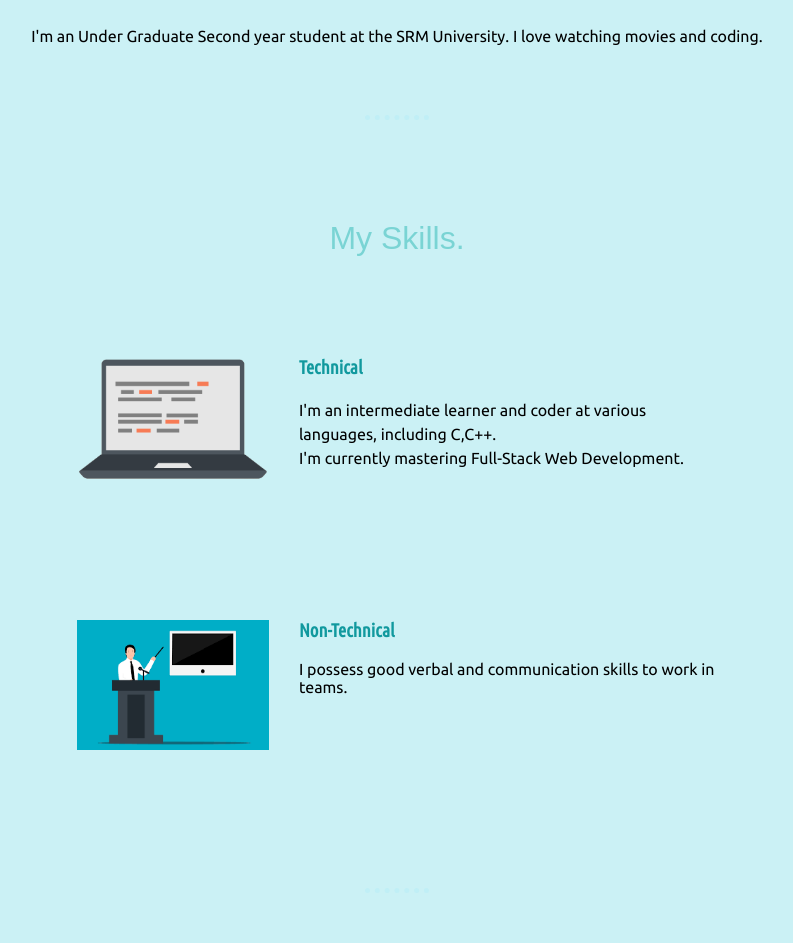
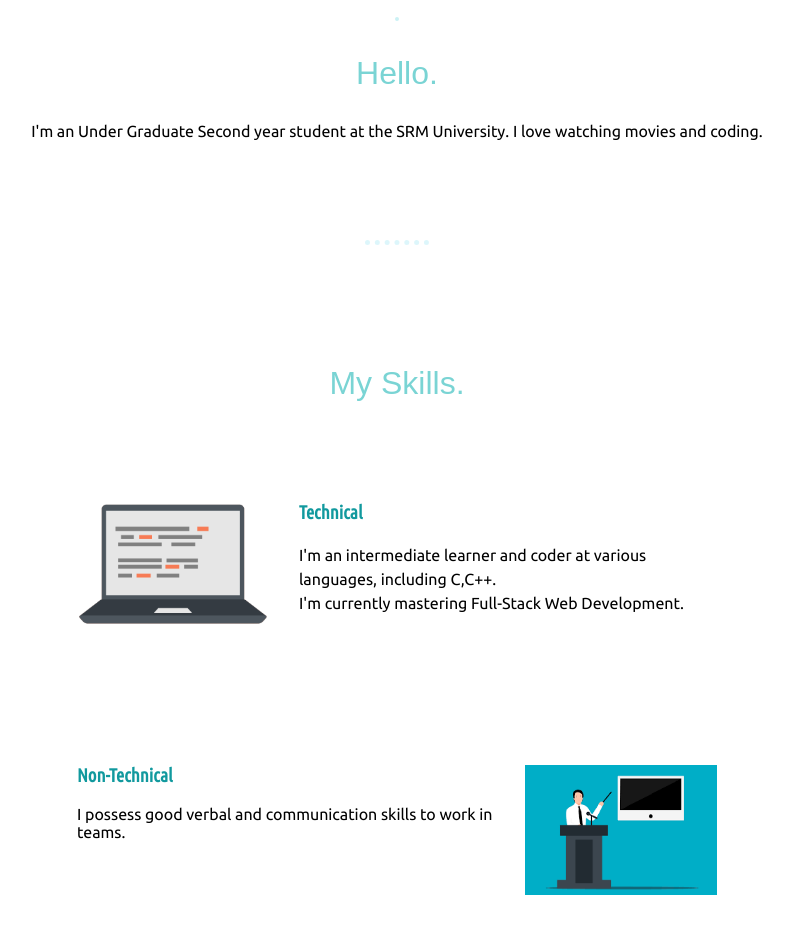
Before and after one commit to SamarthKumar3/SamarthKumar3.github.io, a plain HTML site: page index.html in a window 1280 px wide. Shown: the part 949-1892 px from the top of the page, without its empty margins (243-1036 px from the left). Drawn offline with Linux system fonts and the light colour scheme; a web font is replaced by a local one.

Commit message:
Update style.css

```diff
--- a/css/style.css
+++ b/css/style.css
@@ -65,10 +65,13 @@ li{
     bottom: 1.52rem;
     padding: 10px;
 }
-.middle-container{
-    background-color: #CBF1F5;
+.pfp{
+    border-radius: 100%;
+    width: 12%;
+    margin-top: 175px;
+    position: relative;
+    border: 2px solid #CBF1F5;
 }
-
 
 a{
     color:#11999E;
@@ -76,7 +79,7 @@ a{
 }
 
 .first-head{
-    margin-top: 100px;
+    margin-top: 30px;
     margin-bottom: 30px;
 }
 
@@ -85,20 +88,16 @@ hr{
     border: 5px;
     border-color: rgba(178, 235, 246, 0.435);
     border-style: dotted none none;
-    margin: 70px auto 70px auto;
+    margin: 100px auto 100px auto;
 }
-.last{
-    width: 5%;
-    border: 5px;
-    border-color: rgba(178, 235, 246, 0.435);
-    border-style: dotted none none;
-    margin: 192px auto 70px auto;
-}
+
 .skills{
-    display: inline;
+
+    padding-bottom: 87px;
 }
 .skill-head{
     margin: 100px;
+    padding-top: 20px;
 }
 .Technical{
     width: 50%;
@@ -118,9 +117,9 @@ hr{
     margin-right: 30px;
 }
 .speak-img{
-    float: left;
+    float: right;
     width: 30%;
-    margin-right: 30px;
+    margin-left: 30px;
 }
 .list{
     list-style: none;
```
